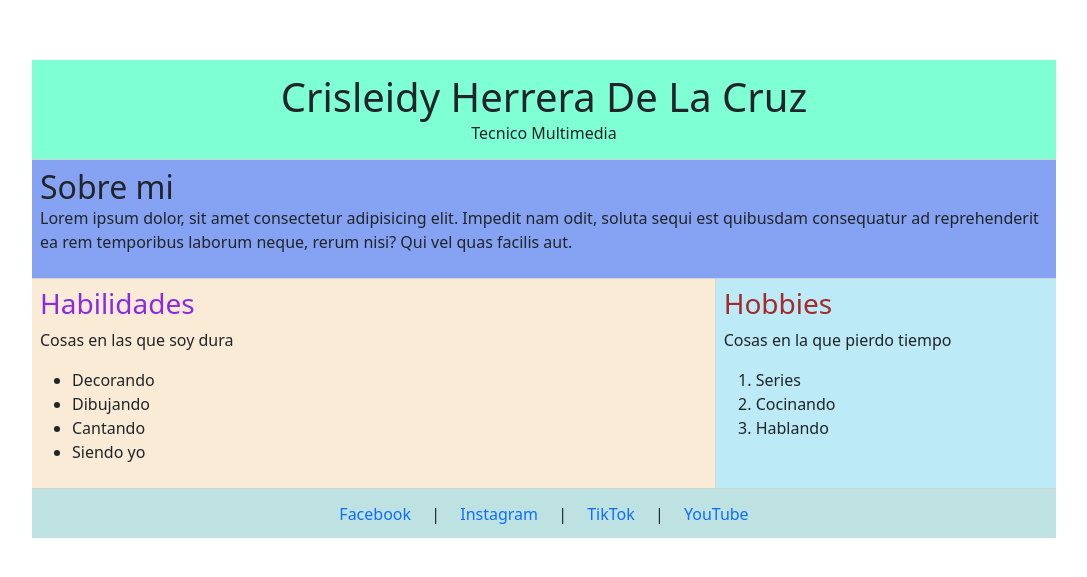
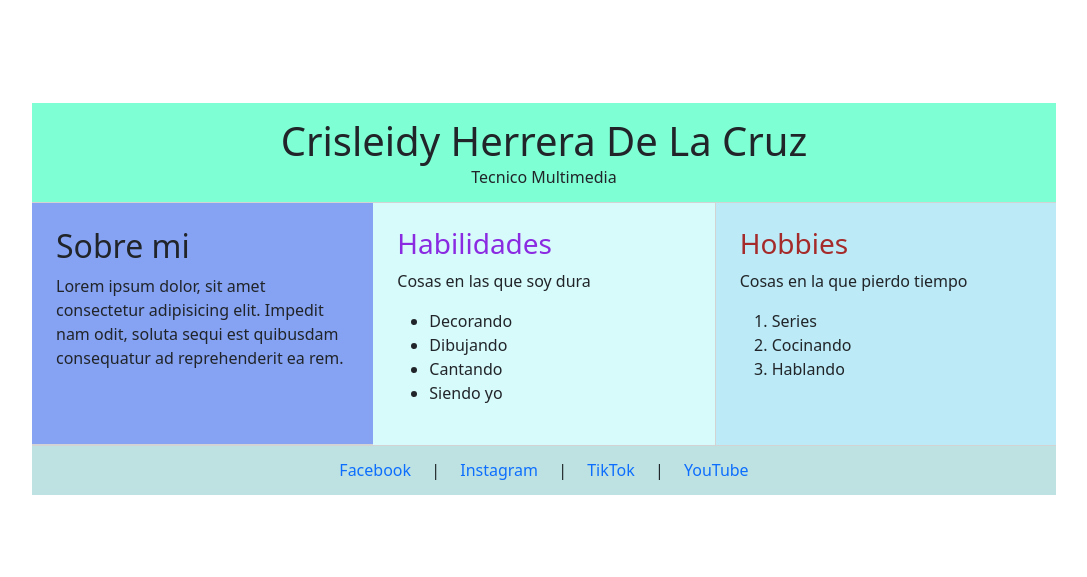
Before and after one commit to herreradelacruzcris-beep/mi-web-page-editada, a plain HTML site: page index.html in a window 1280 px wide. Shown: the part 101-678 px from the top of the page, without its empty margins (96-1183 px from the left). Drawn offline with nearby package versions, Linux system fonts and the light colour scheme.

Commit message:
Paginas con diferentes tamaños

```diff
--- a/index.html
+++ b/index.html
@@ -1,3 +1,4 @@
+
 <!DOCTYPE html>
 <html lang="es">
 <head>
@@ -7,11 +8,12 @@
 
     <link href="https://cdn.jsdelivr.net/npm/bootstrap@5.3.3/dist/css/bootstrap.min.css" rel="stylesheet">
 </head>
+
 <body class="d-flex flex-column min-vh-100">
 
 <div class="container" style="width: 80%; margin: auto;">
 
-
+    <!-- HEADER -->
     <header class="row">
         <div class="col-12 d-flex flex-column justify-content-center align-items-center"
             style="background-color: aquamarine; height: 100px; border-bottom: 1px solid lightgray;">
@@ -21,22 +23,23 @@
         </div>
     </header>
 
+    <!-- MAIN -->
+    <main class="row flex-grow-1">
 
-    <section class="row">
-        <div class="col-12 p-2"
+        <!-- SOBRE MI -->
+        <section class="col-12 col-md-12 col-lg-4 p-4"
             style="background-color: rgb(133, 162, 243); border-bottom: 1px solid lightgray;">
 
-            <h2 class="mb-0">Sobre mi</h2>
-            <p>Lorem ipsum dolor, sit amet consectetur adipisicing elit. Impedit nam odit, soluta sequi est quibusdam consequatur ad reprehenderit ea rem temporibus laborum neque, rerum nisi? Qui vel quas facilis aut.</p>
-        </div>
+            <h2>Sobre mi</h2>
+            <p>
+                Lorem ipsum dolor, sit amet consectetur adipisicing elit. Impedit nam odit,
+                soluta sequi est quibusdam consequatur ad reprehenderit ea rem.
+            </p>
         </section>
 
-
-    <main class="row flex-grow-1">
-
-
-        <section class="col-12 col-md-8 p-2"
-            style="background-color: antiquewhite;">
+        <!-- HABILIDADES -->
+        <section class="col-12 col-md-6 col-lg-4 p-4"
+            style="background-color: rgb(215, 250, 250);">
 
             <h3 style="color: blueviolet;">Habilidades</h3>
             <p>Cosas en las que soy dura</p>
@@ -48,8 +51,8 @@
             </ul>
         </section>
 
-
-        <section class="col-12 col-md-4 p-2"
+        <!-- HOBBIES -->
+        <section class="col-12 col-md-6 col-lg-4 p-4"
             style="background-color: rgb(188, 234, 246); border-left: 1px solid lightgray;">
 
             <h3 style="color: brown;">Hobbies</h3>
@@ -62,7 +65,9 @@
         </section>
 
     </main>
-    <footer class="row">
+
+    <!-- FOOTER -->
+    <footer class="row mt-auto">
         <div class="col-12 d-flex justify-content-center align-items-center"
             style="background-color: rgb(190, 226, 226); min-height: 50px; border-top: 1px solid lightgray;">
 
@@ -80,7 +85,6 @@
     </footer>
 
 </div>
-  <link href="https://cdn.jsdelivr.net/npm/bootstrap@5.3.3/dist/css/bootstrap.min.css" rel="stylesheet">
 
 </body>
 </html>
```
Lines whose indentation alone changed are shown as unchanged.
